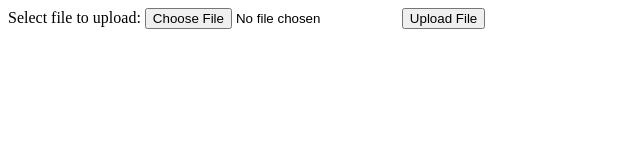
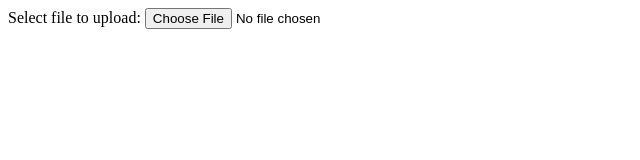
Before and after one commit to DanJFletcher/linkedin-profile-finder, a website built with Parcel: page src/index.html in a window 1280 px wide. Shown: the whole page, without its empty margins (0-640 px from the left). Built offline with nearby package versions, Linux system fonts and the light colour scheme.

Commit message:
Remove 'upload' button

```diff
--- a/src/index.html
+++ b/src/index.html
@@ -12,7 +12,6 @@
     <form action=".netlify/functions/upload" method="post" enctype="multipart/form-data">
         Select file to upload:
         <input type="file" name="fileToUpload" id="file">
-        <input type="submit" value="Upload File" name="submit">
     </form>
 
     <script src="./script.js" type="module" defer>
```
